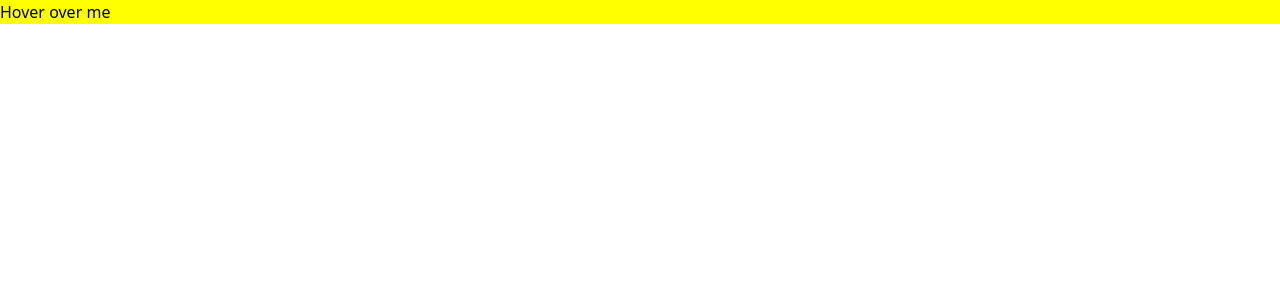
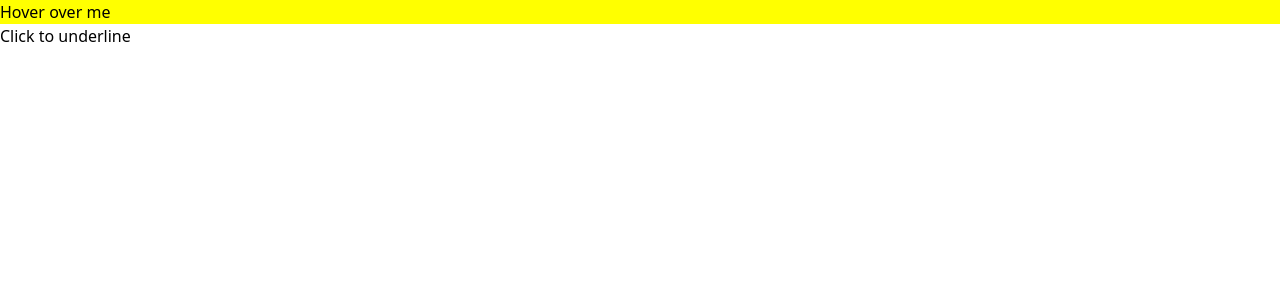
Before and after one commit to buddhika85/Mastering_Angular_Udemy, an Angular app: page / in a window 1280 px wide. Shown: the top 300 px of the page. Built offline with nearby package versions, Linux system fonts and the light colour scheme.

Commit message:
directives

```diff
--- a/src/app/app.component.html
+++ b/src/app/app.component.html
@@ -6,3 +6,5 @@
 
 <p appHighlight></p>
 <!-- directive applied -->
+
+<p appUnderline></p>
--- a/src/app/app.component.ts
+++ b/src/app/app.component.ts
@@ -3,11 +3,12 @@ import { RouterOutlet } from '@angular/router';
 import { TemplateDrivenFormComponent } from './template-driven-form/template-driven-form.component';
 import { ParentComponent } from './child-parent-demo/parent/parent.component';
 import { HighlightDirective } from './highlight.directive';
+import { UnderlineDirective } from './underline.directive';
 
 @Component({
   selector: 'app-root',
   standalone: true,
-  imports: [HighlightDirective],
+  imports: [HighlightDirective, UnderlineDirective],
   templateUrl: './app.component.html',
   styleUrl: './app.component.scss',
 })
--- /dev/null
+++ b/src/app/underline.directive.ts
@@ -0,0 +1,21 @@
+import {
+  Directive,
+  ElementRef,
+  HostBinding,
+  HostListener,
+} from '@angular/core';
+
+@Directive({
+  selector: '[appUnderline]',
+  standalone: true,
+})
+export class UnderlineDirective {
+  constructor(private element: ElementRef) {}
+
+  @HostBinding('innerText') text = 'Click to underline';
+
+  @HostListener('click') onMouseClick() {
+    this.element.nativeElement.style.textDecoration = 'underline';
+    this.text = 'Now Im underlined';
+  }
+}
```
